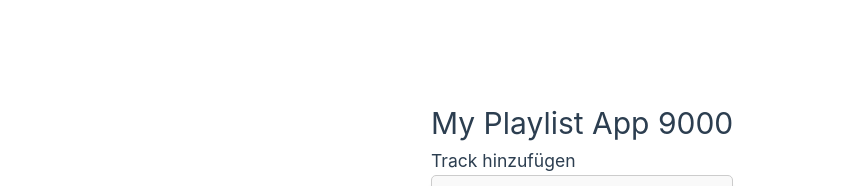
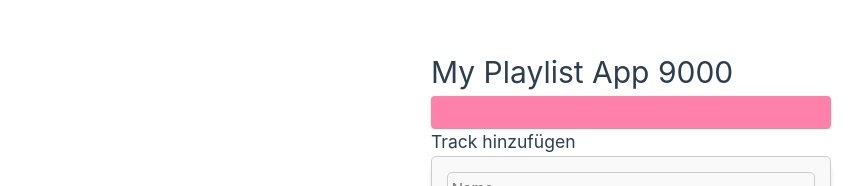
Before and after one commit to w96j0/my-playlist, a Vue app in the folder Frontend/: page / in a window 1280 px wide. Shown: the part 120-306 px from the top of the page, without its empty margins (209-1072 px from the left). Built offline with nearby package versions, Linux system fonts and the light colour scheme; no server answers.

Commit message:
Add vue component Framework vuetify Add card to show the joke from backend

```diff
--- a/Frontend/src/components/Playlist.vue
+++ b/Frontend/src/components/Playlist.vue
@@ -4,6 +4,21 @@
 
     <h1>My Playlist App 9000</h1>
 
+    <div>
+    <v-card class="mx-auto"
+        width="400"
+            color="#FF80AB"
+            theme="dark"
+    >
+      <v-card-title class="text-h5">
+        {{ joke.question }}
+      </v-card-title>
+
+      <v-card-text>
+        {{ joke.answer }}
+      </v-card-text>
+    </v-card>
+    </div>
 
     <h3>Track hinzufügen</h3>
 
@@ -71,13 +86,26 @@ export default {
 
       },
 
+      joke: {
+        question: "",
+        answer: ""
+      },
+
       baseUrl: "http://localhost:8080/api/tracks",
+      jokeUrl: "http://localhost:8080/api/jokes"
 
     };
 
   },
 
   methods: {
+    getJoke() {
+      axios.get(this.jokeUrl)
+          //TODO change the response in backend
+        .then(response => (this.joke.question = response.data.setup, this.joke.answer = response.data.delivery))
+        .then(console.log(this.joke))
+        .catch(error => console.log(error));
+    },
 
     async fetchTracks() {
 
@@ -145,6 +173,9 @@ export default {
 
     },
 
+  },
+  beforeMount() {
+    this.getJoke();
   },
 
   created() {
--- a/Frontend/src/main.ts
+++ b/Frontend/src/main.ts
@@ -3,4 +3,15 @@ import './assets/main.css'
 import { createApp } from 'vue'
 import App from './App.vue'
 
-createApp(App).mount('#app')
+// Vuetify
+import 'vuetify/styles'
+import { createVuetify } from 'vuetify'
+import * as components from 'vuetify/components'
+import * as directives from 'vuetify/directives'
+
+const vuetify = createVuetify({
+    components,
+    directives,
+})
+
+createApp(App).use(vuetify).mount('#app')
```
